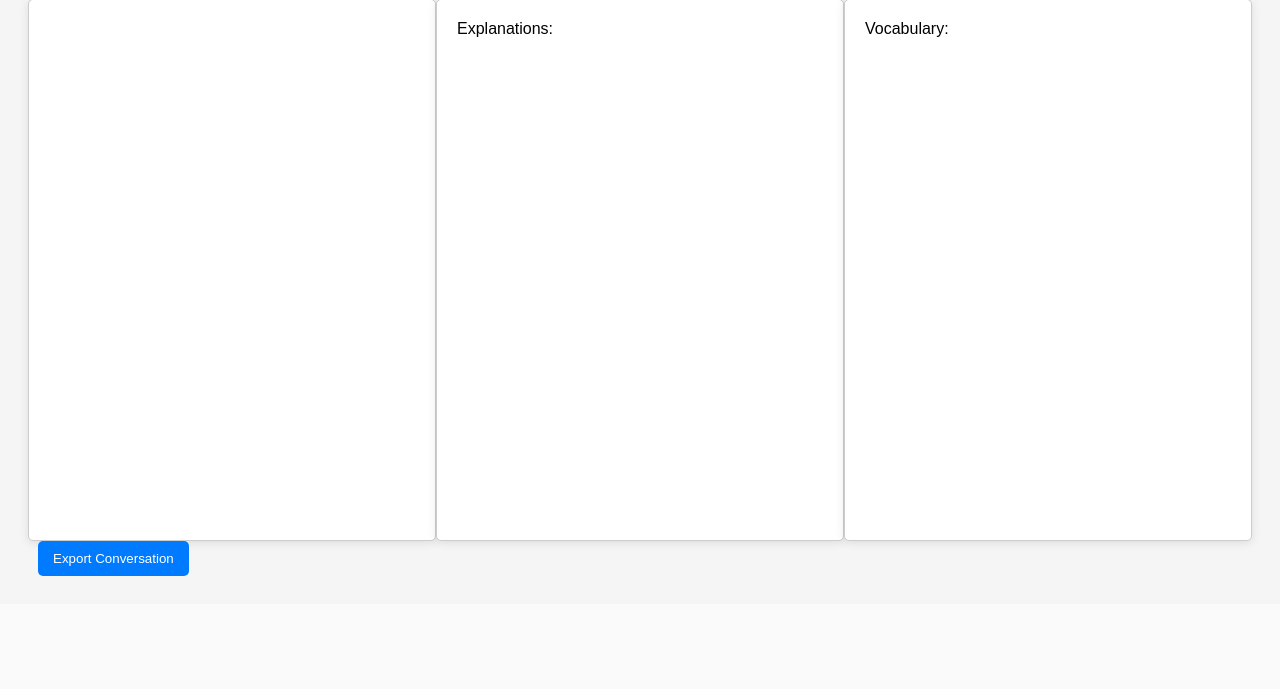
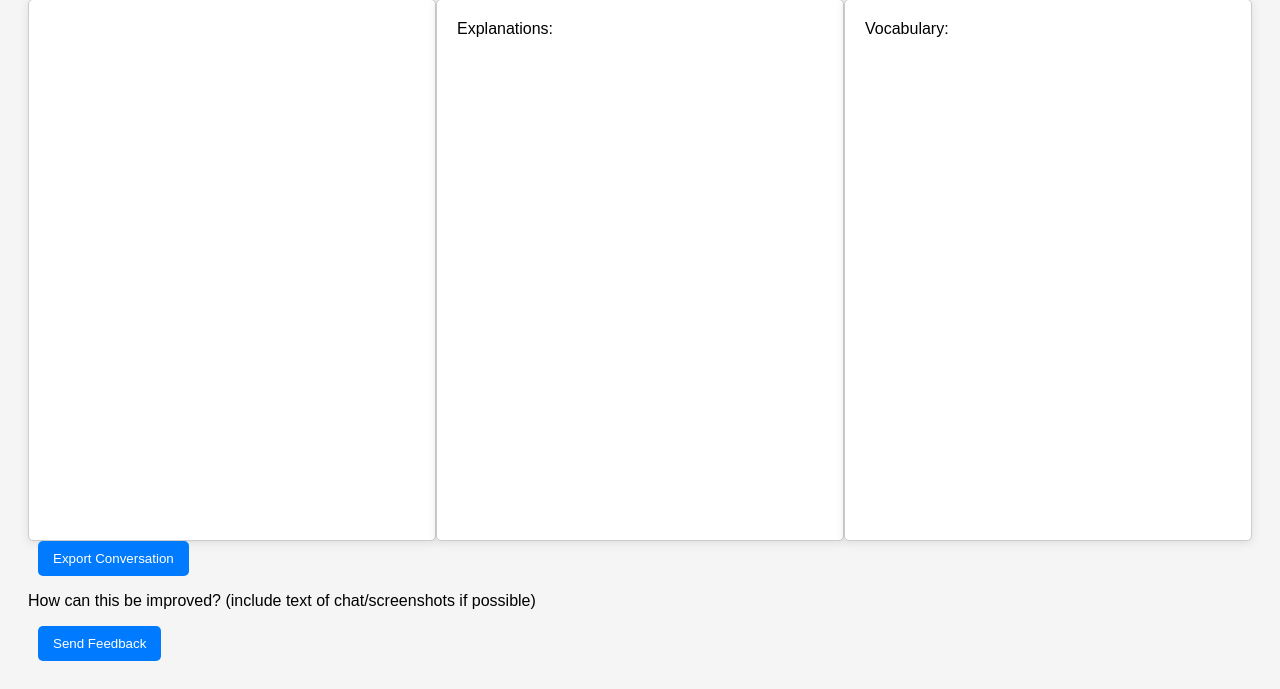
Before and after one commit to dcb2124/cathi, a Flask app: page / in a window 1280 px wide. Shown: the part 413-1102 px from the top of the page. Before the commit the page ends 989 px from the top, so only its background shows below. Run offline with Flask 2, Linux system fonts and the light colour scheme.

Commit message:
feedback

```diff
--- a/templates/index.html
+++ b/templates/index.html
@@ -249,6 +249,25 @@
       });
     </script>
 
+    <p> How can this be improved? (include text of chat/screenshots if possible) </p>
+    <button onclick="sendFeedback()">Send Feedback</button>
+
+
+    <script>
+      function sendFeedback() {
+        // Get the user's feedback
+        var feedback = prompt("Enter your feedback:");
+
+        // Create a mailto link with the user's feedback
+        var mailtoLink = "mailto:cathi.chatbot@gmail.com?subject=Feedback&body=" + encodeURIComponent(feedback);
+
+        // Open the user's email client with the mailto link
+        window.location.href = mailtoLink;
+      }
+    </script>
+
+
+
 
   </body>
 </html>
```
